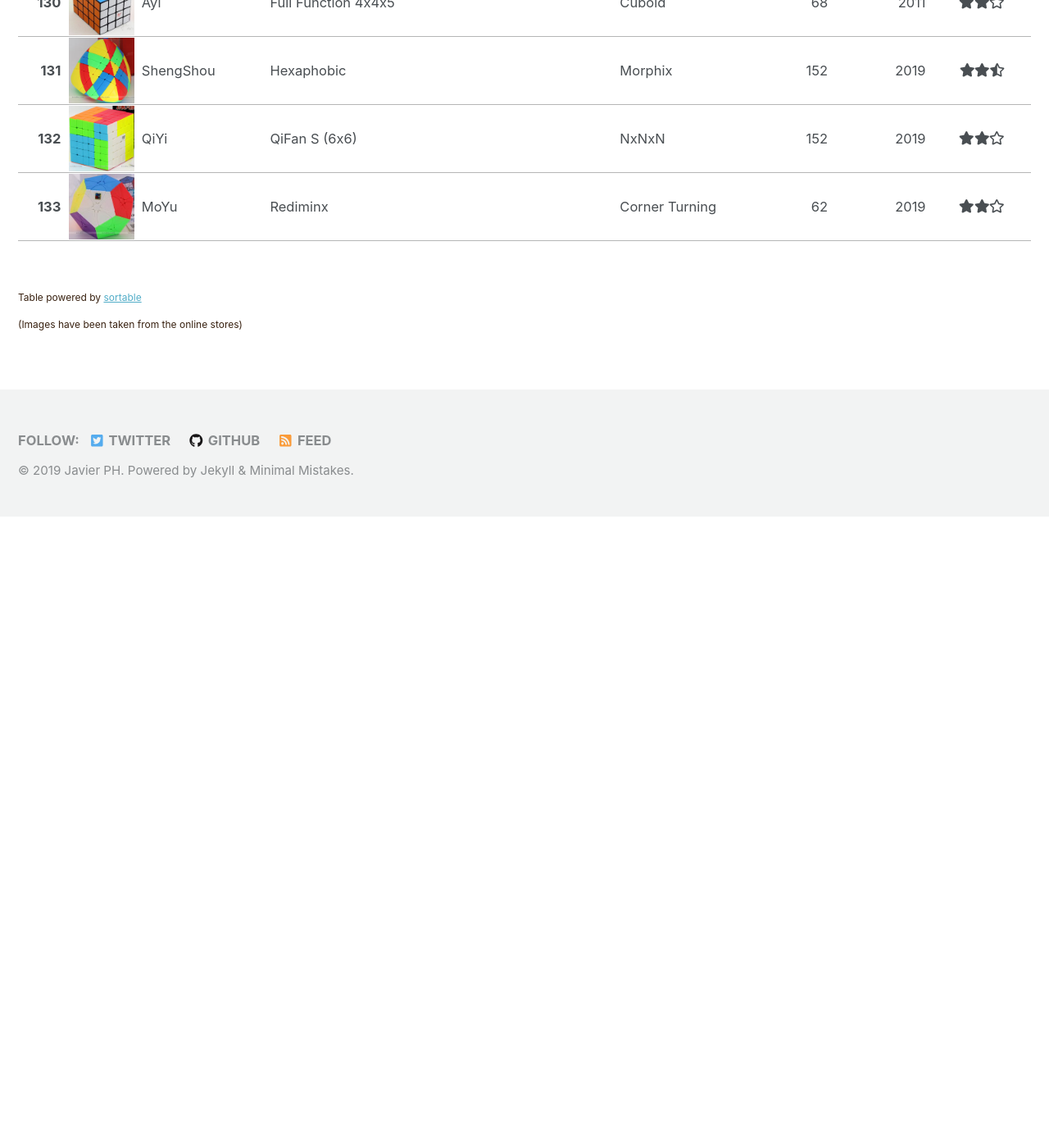
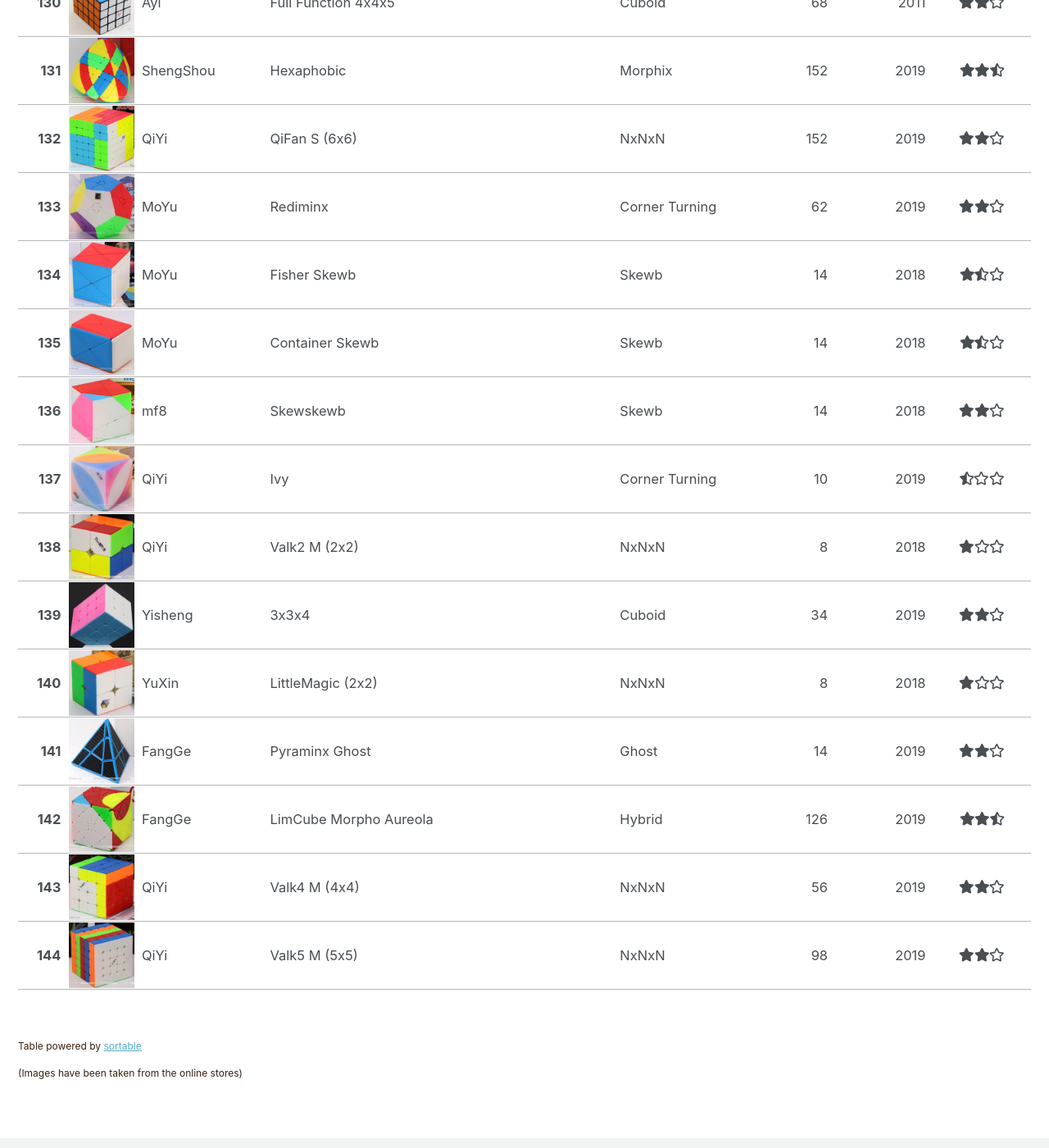
Before and after one commit to javierph/javierph.github.io, a Jekyll site: the page built from _pages/cubes.md, in a window 1280 px wide and 1400 px high, scrolled down 11165 px. Shown: the whole window at 82% size. Built offline with Jekyll 4.4.1, drawn with Linux system fonts in a browser that asks for light colours; nearby versions of some CDN libraries; before the commit the page ends 11795 px from its top, so only the background shows below that.

Commit message:
cube collection update

```diff
--- a/_config.yml
+++ b/_config.yml
@@ -208,7 +208,6 @@ plugins:
   - jekyll-sitemap
   - jekyll-gist
   - jekyll-feed
-  - jemoji
 
 # mimic GitHub Pages with --safe
 whitelist:
@@ -216,7 +215,6 @@ whitelist:
   - jekyll-sitemap
   - jekyll-gist
   - jekyll-feed
-  - jemoji
 
 
 # Archives
--- a/_includes/cubes/cubes.html
+++ b/_includes/cubes/cubes.html
@@ -1328,3 +1328,113 @@
 	<td style="text-align: right;">2019</td>
 	<td data-value="2" style="text-align: center;"><i class="fas fa-star"></i><i class="fas fa-star"></i><i class="far fa-star"></i></td>
 </tr>
+<tr>
+	<td style="text-align: right;font-weight: bold;">134</td>
+	<td style="width: 82px;padding: 1px;"><img src="/assets/images/cubes/134_FisherSkewb.jpg" ></td>
+	<td>MoYu</td>
+	<td>Fisher Skewb</td>
+	<td>Skewb</td>
+	<td style="text-align: right;">14</td>
+	<td style="text-align: right;">2018</td>
+	<td data-value="1.5" style="text-align: center;"><i class="fas fa-star"></i><i class="fas fa-star-half-alt"></i><i class="far fa-star"></i></td>
+</tr>
+<tr>
+	<td style="text-align: right;font-weight: bold;">135</td>
+	<td style="width: 82px;padding: 1px;"><img src="/assets/images/cubes/135_ContainerSkewb.jpg" ></td>
+	<td>MoYu</td>
+	<td>Container Skewb</td>
+	<td>Skewb</td>
+	<td style="text-align: right;">14</td>
+	<td style="text-align: right;">2018</td>
+	<td data-value="1.5" style="text-align: center;"><i class="fas fa-star"></i><i class="fas fa-star-half-alt"></i><i class="far fa-star"></i></td>
+</tr>
+<tr>
+	<td style="text-align: right;font-weight: bold;">136</td>
+	<td style="width: 82px;padding: 1px;"><img src="/assets/images/cubes/136_Skewskewb.jpg" ></td>
+	<td>mf8</td>
+	<td>Skewskewb</td>
+	<td>Skewb</td>
+	<td style="text-align: right;">14</td>
+	<td style="text-align: right;">2018</td>
+	<td data-value="2" style="text-align: center;"><i class="fas fa-star"></i><i class="fas fa-star"></i><i class="far fa-star"></i></td>
+</tr>
+<tr>
+	<td style="text-align: right;font-weight: bold;">137</td>
+	<td style="width: 82px;padding: 1px;"><img src="/assets/images/cubes/137_Ivy.jpg" ></td>
+	<td>QiYi</td>
+	<td>Ivy</td>
+	<td>Corner Turning</td>
+	<td style="text-align: right;">10</td>
+	<td style="text-align: right;">2019</td>
+	<td data-value="0.5" style="text-align: center;"><i class="fas fa-star-half-alt"></i><i class="far fa-star"></i><i class="far fa-star"></i></td>
+</tr>
+<tr>
+	<td style="text-align: right;font-weight: bold;">138</td>
+	<td style="width: 82px;padding: 1px;"><img src="/assets/images/cubes/138_Valk2M.jpg" ></td>
+	<td>QiYi</td>
+	<td>Valk2 M (2x2)</td>
+	<td>NxNxN</td>
+	<td style="text-align: right;">8</td>
+	<td style="text-align: right;">2018</td>
+	<td data-value="1" style="text-align: center;"><i class="fas fa-star"></i><i class="far fa-star"></i><i class="far fa-star"></i></td>
+</tr>
+<tr>
+	<td style="text-align: right;font-weight: bold;">139</td>
+	<td style="width: 82px;padding: 1px;"><img src="/assets/images/cubes/139_334y.jpg" ></td>
+	<td>Yisheng</td>
+	<td>3x3x4</td>
+	<td>Cuboid</td>
+	<td style="text-align: right;">34</td>
+	<td style="text-align: right;">2019</td>
+	<td data-value="2" style="text-align: center;"><i class="fas fa-star"></i><i class="fas fa-star"></i><i class="far fa-star"></i></td>
+</tr>
+<tr>
+	<td style="text-align: right;font-weight: bold;">140</td>
+	<td style="width: 82px;padding: 1px;"><img src="/assets/images/cubes/140_22LittleMagic.jpg" ></td>
+	<td>YuXin</td>
+	<td>LittleMagic (2x2)</td>
+	<td>NxNxN</td>
+	<td style="text-align: right;">8</td>
+	<td style="text-align: right;">2018</td>
+	<td data-value="1" style="text-align: center;"><i class="fas fa-star"></i><i class="far fa-star"></i><i class="far fa-star"></i></td>
+</tr>
+<tr>
+	<td style="text-align: right;font-weight: bold;">141</td>
+	<td style="width: 82px;padding: 1px;"><img src="/assets/images/cubes/141_PyraminxGhost.jpg" ></td>
+	<td>FangGe</td>
+	<td>Pyraminx Ghost</td>
+	<td>Ghost</td>
+	<td style="text-align: right;">14</td>
+	<td style="text-align: right;">2019</td>
+	<td data-value="2.3" style="text-align: center;"><i class="fas fa-star"></i><i class="fas fa-star"></i><i class="far fa-star"></i></td>
+</tr>
+<tr>
+	<td style="text-align: right;font-weight: bold;">142</td>
+	<td style="width: 82px;padding: 1px;"><img src="/assets/images/cubes/142_MorphoAureola.jpg" ></td>
+	<td>FangGe</td>
+	<td>LimCube Morpho Aureola</td>
+	<td>Hybrid</td>
+	<td style="text-align: right;">126</td>
+	<td style="text-align: right;">2019</td>
+	<td data-value="2.52" style="text-align: center;"><i class="fas fa-star"></i><i class="fas fa-star"></i><i class="fas fa-star-half-alt"></i></td>
+</tr>
+<tr>
+	<td style="text-align: right;font-weight: bold;">143</td>
+	<td style="width: 82px;padding: 1px;"><img src="/assets/images/cubes/143_Valk4M.jpg" ></td>
+	<td>QiYi</td>
+	<td>Valk4 M (4x4)</td>
+	<td>NxNxN</td>
+	<td style="text-align: right;">56</td>
+	<td style="text-align: right;">2019</td>
+	<td data-value="2" style="text-align: center;"><i class="fas fa-star"></i><i class="fas fa-star"></i><i class="far fa-star"></i></td>
+</tr>
+<tr>
+	<td style="text-align: right;font-weight: bold;">144</td>
+	<td style="width: 82px;padding: 1px;"><img src="/assets/images/cubes/144_Valk5M.jpg" ></td>
+	<td>QiYi</td>
+	<td>Valk5 M (5x5)</td>
+	<td>NxNxN</td>
+	<td style="text-align: right;">98</td>
+	<td style="text-align: right;">2019</td>
+	<td data-value="2" style="text-align: center;"><i class="fas fa-star"></i><i class="fas fa-star"></i><i class="far fa-star"></i></td>
+</tr>
```
Also changed, not shown: assets/images/cubes/134_FisherSkewb.jpg (added), assets/images/cubes/135_ContainerSkewb.jpg (added), assets/images/cubes/136_Skewskewb.jpg (added), assets/images/cubes/137_Ivy.jpg (added), assets/images/cubes/138_Valk2M.jpg (added), assets/images/cubes/139_334y.jpg (added), assets/images/cubes/140_22LittleMagic.jpg (added), assets/images/cubes/141_PyraminxGhost.jpg (added), assets/images/cubes/142_MorphoAureola.jpg (added), assets/images/cubes/143_Valk4M.jpg (added), assets/images/cubes/144_Valk5M.jpg (added).
